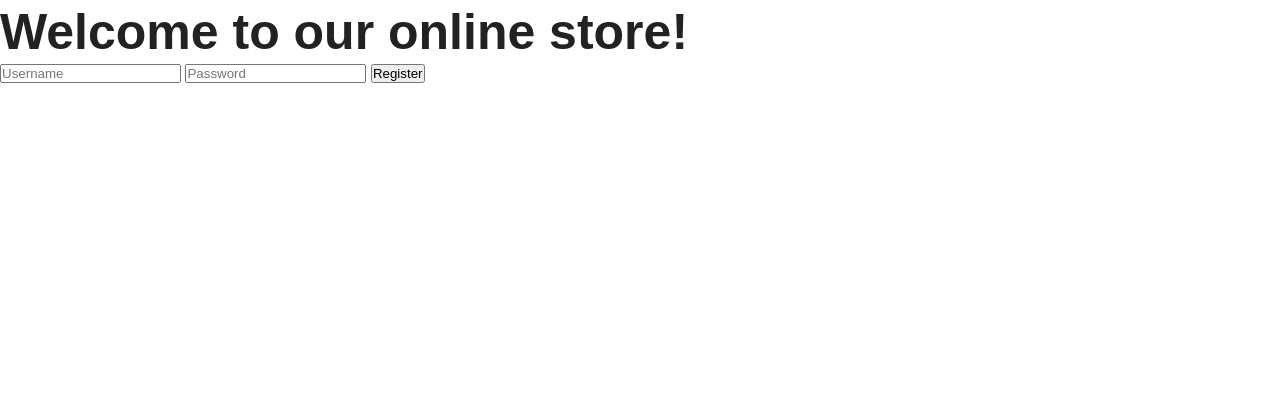
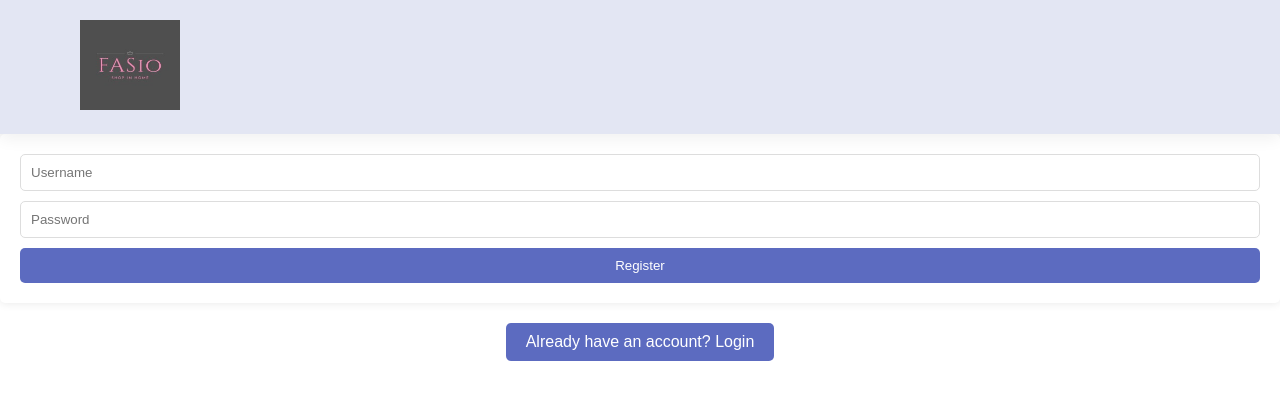
Before and after one commit to Farushaik19/SprintE-Commerce, a Flask app: template Frontend/templates/signIn.html in a window 1280 px wide. Shown: the top 400 px of the page. Run offline with Flask 3, Linux system fonts and the light colour scheme; the template is opened without the code that fills it, so the values that code supplies are empty; some libraries are stand-ins or nearby versions; some web fonts are replaced.

Commit message:
added signIn

```diff
--- a/Frontend/app.py
+++ b/Frontend/app.py
@@ -14,6 +14,10 @@ def home():
 @app.route('/login')
 def login():
    return render_template('login.html')
+@app.route('/signIn')
+def signup():
+   return render_template('signIn.html')
+
 
 @app.route('/cart')
 def cart():
--- a/Frontend/static/style.css
+++ b/Frontend/static/style.css
@@ -1235,3 +1235,38 @@ form.example::after {
     background-color: #5C6BC0;
     border-radius: 5px;
 }
+
+#registrationForm {
+    background-color: white;
+    padding: 20px;
+    border-radius: 5px;
+    box-shadow: 0px 0px 10px 0px rgba(0,0,0,0.1);
+}
+
+#registrationForm input {
+    width: 100%;
+    padding: 10px;
+    margin-bottom: 10px;
+    border-radius: 5px;
+    border: 1px solid #ddd;
+}
+
+#registrationForm button {
+    width: 100%;
+    padding: 10px;
+    border-radius: 5px;
+    border: none;
+    color: white;
+    background-color: #5C6BC0;
+}
+
+.create-account-button {
+    display: block;
+    width: fit-content;
+    margin: 20px auto;
+    padding: 10px 20px;
+    text-decoration: none;
+    color: white;
+    background-color: #5C6BC0;
+    border-radius: 5px;
+}
--- a/Frontend/templates/login.html
+++ b/Frontend/templates/login.html
@@ -18,7 +18,7 @@
     <button type="submit">Login</button>
     <a href="forgotPassword.html" class="Forgot-Password">Forgot Password</a>
 </form>
-<a href="signIn.html" class="create-account-button">Create Your Account</a>
+<a href="/signIn" class="create-account-button">Create Your Account</a>
 <script src="static/script.js"></script>
 </body>
 </html>
--- a/Frontend/templates/signIn.html
+++ b/Frontend/templates/signIn.html
@@ -1,18 +1,23 @@
 <!DOCTYPE html>
-<html>
+<html lang="en">
 <head>
-    <title>Home Page</title>
-    <link rel="stylesheet" type="text/css" href="static/style.css">
+    <meta charset="UTF-8">
+    <meta http-equiv="X-UA-Compatible" content="IE=edge">
+    <meta name="viewport" content="width=device-width, initial-scale=1.0">
+    <title>Sign In</title>
+    <link rel="stylesheet" href="https://pro.fontawesome.com/releases/v5.10.0/css/all.css" />
+    <link rel="stylesheet" type="text/css" href="../static/style.css">
 </head>
 <body>
-    <h1>Welcome to our online store!</h1>
-
-    <script src="static/script.js"></script>
-
-    <form id="registrationForm" action="/signup" method="POST">
-        <input type="text" name="email" id="username" placeholder="Username">
-        <input type="password" name="password" id="password" placeholder="Password">
-        <button type="submit">Register</button>
-    </form>
+<section id="header">
+    <a href="#"><img src="static\images\logo.jpeg" class="logo" alt=""></a>
+</section>
+<form id="registrationForm" action="/signup" method="POST">
+    <input type="text" name="email" id="username" placeholder="Username">
+    <input type="password" name="password" id="password" placeholder="Password">
+    <button type="submit">Register</button>
+</form>
+<a href="/login" class="create-account-button">Already have an account? Login</a>
+<script src="static/script.js"></script>
 </body>
 </html>
```
